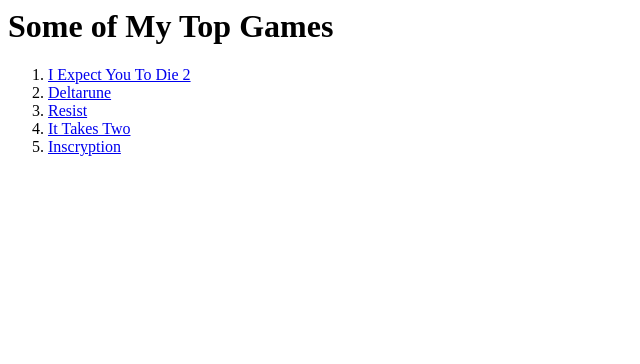
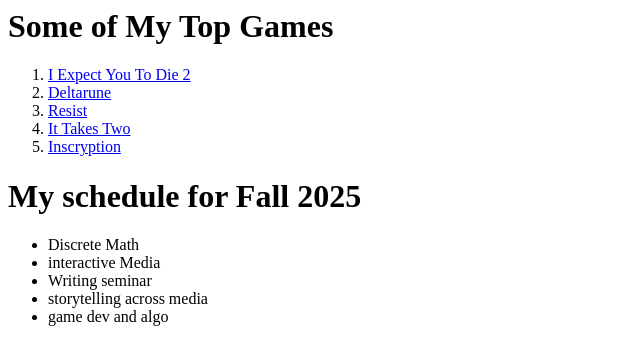
Before and after one commit to atomicws1003/atomicws1003.github.io, a plain HTML site: page index.html in a window 1280 px wide. Shown: the whole page, without its empty margins (0-640 px from the left). Drawn offline with Linux system fonts and the light colour scheme.

Commit message:
Update index.html
fixed index

```diff
--- a/index.html
+++ b/index.html
@@ -15,5 +15,13 @@
   <li><a href="https://www.youtube.com/watch?v=Rl3NTzzw-2o" target="_blank">Inscryption</a></li>
 </ol>
 
+  <h1>My schedule for Fall 2025</h1>
+      <ul>
+        <li>Discrete Math</li>
+        <li>interactive Media</li>
+        <li>Writing seminar</li>
+        <li>storytelling across media</li>
+        <li>game dev and algo</li>
+      </ul>
   </body>
 </html>
```
